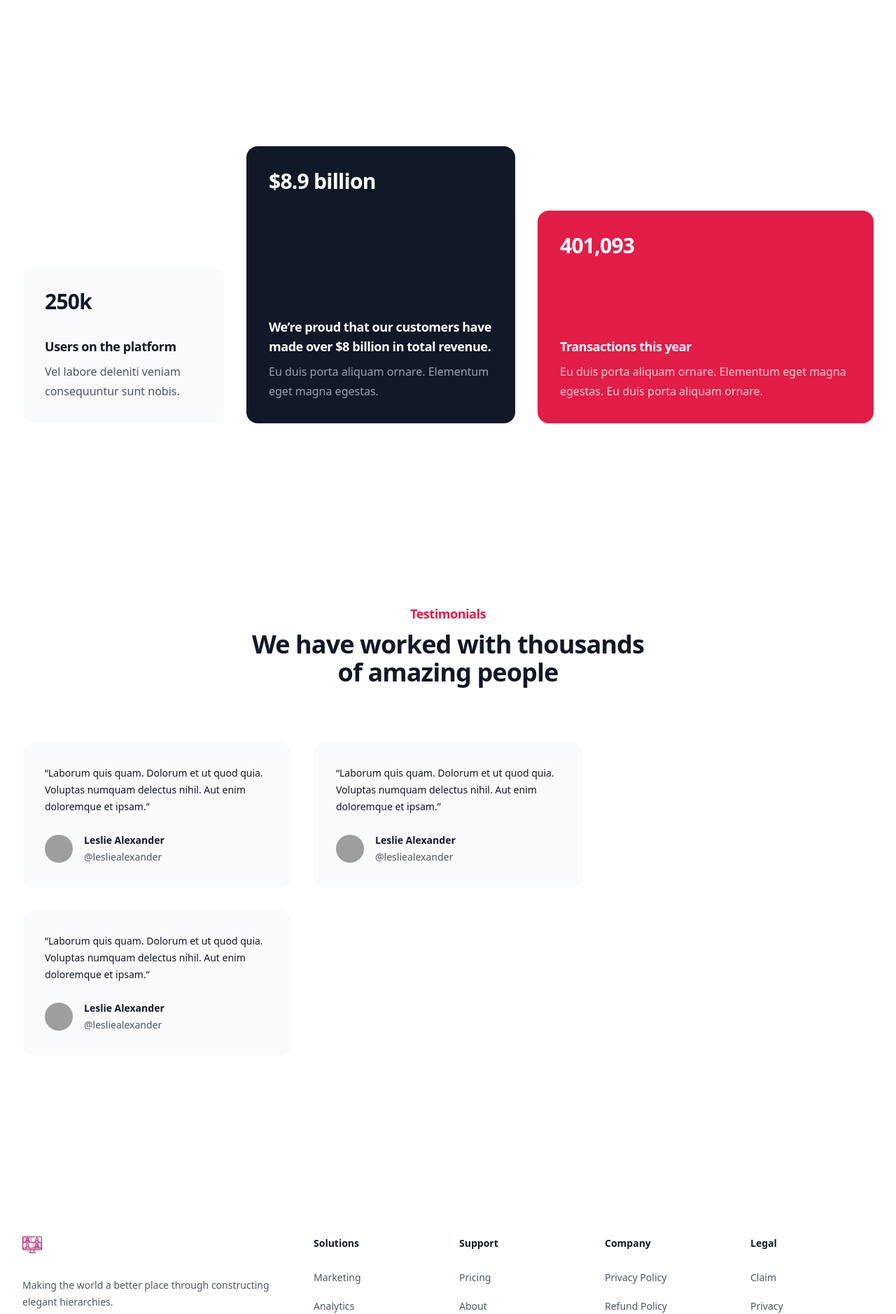
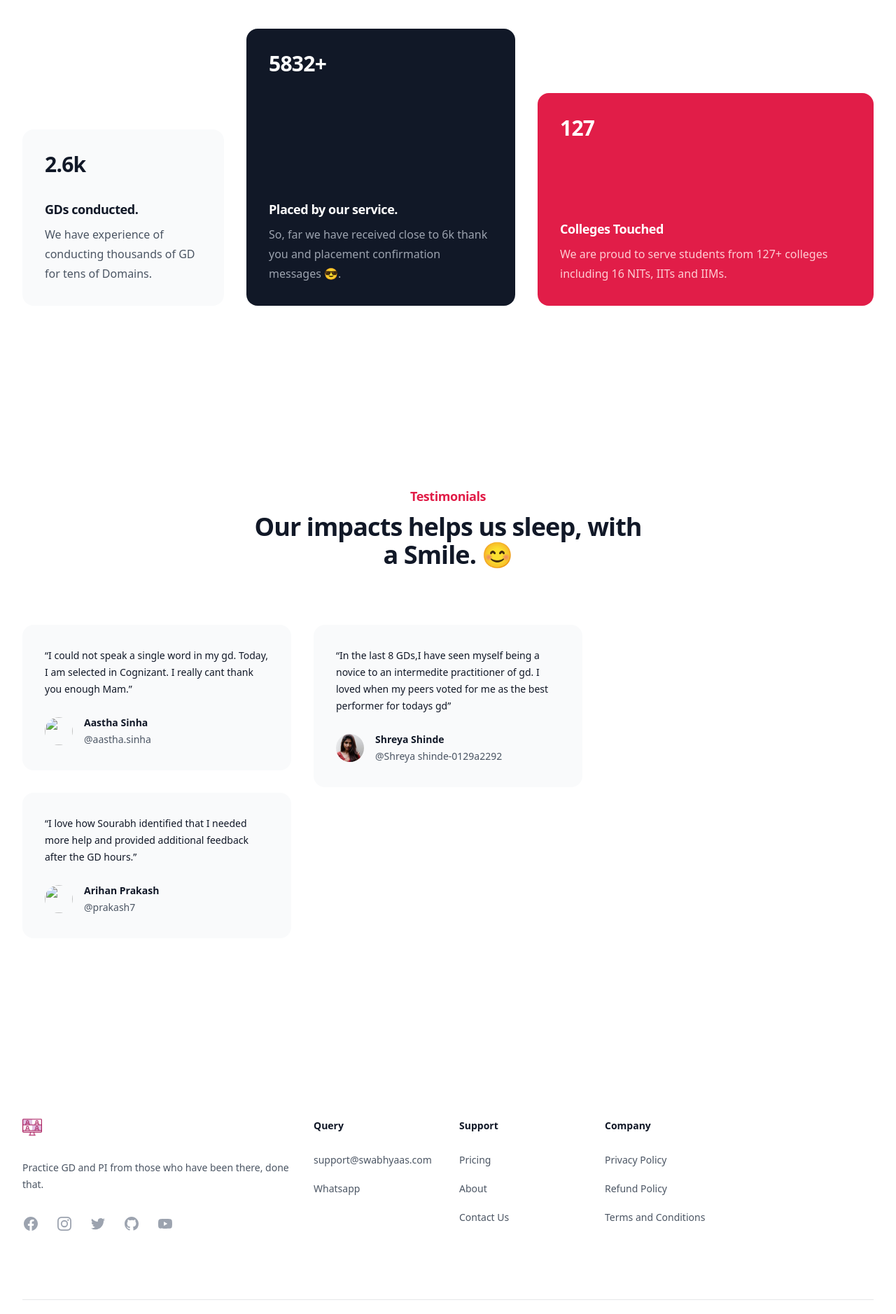
Before and after one commit to sourabhsinha396/groupdiscussion.co, a Django app: page / in a window 1280 px wide. Shown: the part 1859-3737 px from the top of the page at 70% size. Run offline with Django 4.2, Linux system fonts and the light colour scheme; some libraries are stand-ins or nearby versions; grey boxes are pictures that could not be loaded.

Commit message:
refactoring UI

```diff
--- a/swabhyaas/settings/production.py
+++ b/swabhyaas/settings/production.py
@@ -4,7 +4,7 @@ from colorama import Fore, Style
 DEBUG = False
 print(Fore.CYAN + "DEBUG is " + Fore.GREEN + str(DEBUG) + Style.RESET_ALL)
 
-ALLOWED_HOSTS = ['swabhyaas.com','www.swabhyaas.com',]
+ALLOWED_HOSTS = ['swabhyaas.com','www.swabhyaas.com','127.0.0.1']
 
 INSTALLED_APPS += ["anymail","storages",]
 
--- a/templates/authentication/choose_new_password.html
+++ b/templates/authentication/choose_new_password.html
@@ -36,10 +36,10 @@
         </form>
       </div>
 
-      <p class="mt-10 text-center text-sm text-gray-500">
+      <!-- <p class="mt-10 text-center text-sm text-gray-500">
         Not a member?
         <a href="#" class="font-semibold leading-6 text-rose-600 hover:text-rose-500">Start a 14 day free trial</a>
-      </p>
+      </p> -->
     </div>
   </div>
 {% endblock %}
--- a/templates/authentication/forgot_password.html
+++ b/templates/authentication/forgot_password.html
@@ -29,10 +29,10 @@
         </form>
       </div>
 
-      <p class="mt-10 text-center text-sm text-gray-500">
+      <!-- <p class="mt-10 text-center text-sm text-gray-500">
         Not a member?
         <a href="#" class="font-semibold leading-6 text-rose-600 hover:text-rose-500">Start a 14 day free trial</a>
-      </p>
+      </p> -->
     </div>
   </div>
 {% endblock %}
--- a/templates/common/snippets/features.html
+++ b/templates/common/snippets/features.html
@@ -5,27 +5,27 @@
       <div class="grid grid-cols-1 gap-x-8 gap-y-16 sm:gap-y-20 lg:grid-cols-2 lg:items-start">
         <div class="px-6 lg:px-0 lg:pr-4 lg:pt-4">
           <div class="mx-auto max-w-2xl lg:mx-0 lg:max-w-lg">
-            <h2 class="text-base font-semibold leading-7 text-rose-600">Deploy faster</h2>
-            <p class="mt-2 text-3xl font-bold tracking-tight text-gray-900 sm:text-4xl">A better workflow</p>
-            <p class="mt-6 text-lg leading-8 text-gray-600">Lorem ipsum, dolor sit amet consectetur adipisicing elit. Maiores impedit perferendis suscipit eaque, iste dolor cupiditate blanditiis ratione.</p>
+            <h2 class="text-base font-semibold leading-7 text-rose-600">Practice GD from Anywhere</h2>
+            <p class="mt-2 text-3xl font-bold tracking-tight text-gray-900 sm:text-4xl">Get Expert Feedback</p>
+            <p class="mt-6 text-lg leading-8 text-gray-600">Get feedbacks on where you can improve in an interview or group discussion.</p>
             <dl class="mt-10 max-w-xl space-y-8 text-base leading-7 text-gray-600 lg:max-w-none">
               <div class="relative pl-9">
                 <dt class="inline font-semibold text-gray-900">
                   <svg class="absolute left-1 top-1 h-5 w-5 text-rose-600" viewBox="0 0 20 20" fill="currentColor" aria-hidden="true">
                     <path fill-rule="evenodd" d="M5.5 17a4.5 4.5 0 01-1.44-8.765 4.5 4.5 0 018.302-3.046 3.5 3.5 0 014.504 4.272A4 4 0 0115 17H5.5zm3.75-2.75a.75.75 0 001.5 0V9.66l1.95 2.1a.75.75 0 101.1-1.02l-3.25-3.5a.75.75 0 00-1.1 0l-3.25 3.5a.75.75 0 101.1 1.02l1.95-2.1v4.59z" clip-rule="evenodd" />
                   </svg>
-                  Push to deploy.
+                  Harsh Truthfulness.
                 </dt>
-                <dd class="inline">Lorem ipsum, dolor sit amet consectetur adipisicing elit. Maiores impedit perferendis suscipit eaque, iste dolor cupiditate blanditiis ratione.</dd>
+                <dd class="inline">We do not set back or sit back when it comes to providing an honest feedback that can help you improve.</dd>
               </div>
               <div class="relative pl-9">
                 <dt class="inline font-semibold text-gray-900">
                   <svg class="absolute left-1 top-1 h-5 w-5 text-rose-600" viewBox="0 0 20 20" fill="currentColor" aria-hidden="true">
                     <path fill-rule="evenodd" d="M10 1a4.5 4.5 0 00-4.5 4.5V9H5a2 2 0 00-2 2v6a2 2 0 002 2h10a2 2 0 002-2v-6a2 2 0 00-2-2h-.5V5.5A4.5 4.5 0 0010 1zm3 8V5.5a3 3 0 10-6 0V9h6z" clip-rule="evenodd" />
                   </svg>
-                  SSL certificates.
+                  Expert Moderators and Interviewers.
                 </dt>
-                <dd class="inline">Anim aute id magna aliqua ad ad non deserunt sunt. Qui irure qui lorem cupidatat commodo.</dd>
+                <dd class="inline">Our Moderators and Interviewers come up with close to 4+ Years of Industry Experience.</dd>
               </div>
               <div class="relative pl-9">
                 <dt class="inline font-semibold text-gray-900">
@@ -33,9 +33,9 @@
                     <path d="M4.632 3.533A2 2 0 016.577 2h6.846a2 2 0 011.945 1.533l1.976 8.234A3.489 3.489 0 0016 11.5H4c-.476 0-.93.095-1.344.267l1.976-8.234z" />
                     <path fill-rule="evenodd" d="M4 13a2 2 0 100 4h12a2 2 0 100-4H4zm11.24 2a.75.75 0 01.75-.75H16a.75.75 0 01.75.75v.01a.75.75 0 01-.75.75h-.01a.75.75 0 01-.75-.75V15zm-2.25-.75a.75.75 0 00-.75.75v.01c0 .414.336.75.75.75H13a.75.75 0 00.75-.75V15a.75.75 0 00-.75-.75h-.01z" clip-rule="evenodd" />
                   </svg>
-                  Database backups.
+                  Considerate Pricing.
                 </dt>
-                <dd class="inline">Ac tincidunt sapien vehicula erat auctor pellentesque rhoncus. Et magna sit morbi lobortis.</dd>
+                <dd class="inline">Our Pricing is designed with an assumption that our consumers are students. Hence, affordable with zero compromize on Quality.</dd>
               </div>
             </dl>
           </div>
@@ -43,8 +43,8 @@
         <div class="sm:px-6 lg:px-0">
           <div class="relative isolate overflow-hidden bg-rose-500 px-6 pt-8 sm:mx-auto sm:max-w-2xl sm:rounded-3xl sm:pl-16 sm:pr-0 sm:pt-16 lg:mx-0 lg:max-w-none">
             <div class="absolute -inset-y-px -left-3 -z-10 w-full origin-bottom-left skew-x-[-30deg] bg-rose-100 opacity-20 ring-1 ring-inset ring-white" aria-hidden="true"></div>
-            <div class="mx-auto max-w-2xl sm:mx-0 sm:max-w-none">
-              <img src="https://tailwindui.com/img/component-images/project-app-screenshot.png" alt="Product screenshot" width="2432" height="1442" class="-mb-12 w-[57rem] max-w-none rounded-tl-xl bg-gray-800 ring-1 ring-white/10">
+            <div class="mx-auto max-w-lg sm:mx-0 sm:max-w-none">
+              <img src="{% static 'images/common/mock group discussion.png' %}" alt="Mock Group Discussion Icon" width="2432" height="1442" class="-mb-12 w-[57rem] max-w-none rounded-tl-xl bg-gray-800 ring-1 ring-white/10">
             </div>
             <div class="pointer-events-none absolute inset-0 ring-1 ring-inset ring-black/10 sm:rounded-3xl" aria-hidden="true"></div>
           </div>
--- a/templates/common/snippets/footer.html
+++ b/templates/common/snippets/footer.html
@@ -5,7 +5,7 @@
       <div class="xl:grid xl:grid-cols-3 xl:gap-8">
         <div class="space-y-8">
           <img class="h-7" src="{% static 'images/common/groupdiscussion.png' %}" alt="Swabhyaas">
-          <p class="text-sm leading-6 text-gray-600">Making the world a better place through constructing elegant hierarchies.</p>
+          <p class="text-sm leading-6 text-gray-600">Practice GD and PI from those who have been there, done that.</p>
           <div class="flex space-x-6">
             <a href="#" class="text-gray-400 hover:text-gray-500">
               <span class="sr-only">Facebook</span>
@@ -42,20 +42,20 @@
         <div class="mt-16 grid grid-cols-2 gap-8 xl:col-span-2 xl:mt-0">
           <div class="md:grid md:grid-cols-2 md:gap-8">
             <div>
-              <h3 class="text-sm font-semibold leading-6 text-gray-900">Solutions</h3>
+              <h3 class="text-sm font-semibold leading-6 text-gray-900">Query</h3>
               <ul role="list" class="mt-6 space-y-4">
                 <li>
-                  <a href="#" class="text-sm leading-6 text-gray-600 hover:text-gray-900">Marketing</a>
+                  <a href="mailto:support@swabhyaas.com" class="text-sm leading-6 text-gray-600 hover:text-gray-900">support@swabhyaas.com</a>
                 </li>
                 <li>
-                  <a href="#" class="text-sm leading-6 text-gray-600 hover:text-gray-900">Analytics</a>
+                  <a target="_blank" href="https://wa.me/918976585319?text=Need%20to%20practice%20Group%20Discussion" class="text-sm leading-6 text-gray-600 hover:text-gray-900">Whatsapp</a>
                 </li>
-                <li>
+                <!-- <li>
                   <a href="#" class="text-sm leading-6 text-gray-600 hover:text-gray-900">Commerce</a>
                 </li>
                 <li>
                   <a href="#" class="text-sm leading-6 text-gray-600 hover:text-gray-900">Insights</a>
-                </li>
+                </li> -->
               </ul>
             </div>
             <div class="mt-10 md:mt-0">
@@ -88,7 +88,7 @@
                 </li>
               </ul>
             </div>
-            <div class="mt-10 md:mt-0">
+            <!-- <div class="mt-10 md:mt-0">
               <h3 class="text-sm font-semibold leading-6 text-gray-900">Legal</h3>
               <ul role="list" class="mt-6 space-y-4">
                 <li>
@@ -101,7 +101,7 @@
                   <a href="#" class="text-sm leading-6 text-gray-600 hover:text-gray-900">Terms</a>
                 </li>
               </ul>
-            </div>
+            </div> -->
           </div>
         </div>
       </div>
--- a/templates/common/snippets/hero.html
+++ b/templates/common/snippets/hero.html
@@ -5,15 +5,15 @@
       <div class="absolute inset-y-0 right-1/2 -z-10 -mr-96 w-[200%] origin-top-right skew-x-[-30deg] bg-white shadow-xl shadow-rose-600/10 ring-1 ring-rose-50 sm:-mr-80 lg:-mr-96" aria-hidden="true"></div>
       <div class="mx-auto max-w-7xl px-6 py-32 sm:py-40 lg:px-8">
         <div class="mx-auto max-w-2xl lg:mx-0 lg:grid lg:max-w-none lg:grid-cols-2 lg:gap-x-16 lg:gap-y-6 xl:grid-cols-1 xl:grid-rows-1 xl:gap-x-8">
-          <h1 class="max-w-2xl text-4xl font-bold tracking-tight text-gray-900 sm:text-6xl lg:col-span-2 xl:col-auto">We’re changing the way people connect.</h1>
+          <h1 class="max-w-2xl text-4xl font-bold tracking-tight text-gray-900 sm:text-6xl lg:col-span-2 xl:col-auto">Practice Group Discussions and Mock Interview</h1>
           <div class="mt-6 max-w-xl lg:mt-0 xl:col-end-1 xl:row-start-1">
-            <p class="text-lg leading-8 text-gray-600">Anim aute id magna aliqua ad ad non deserunt sunt. Qui irure qui lorem cupidatat commodo. Elit sunt amet fugiat veniam occaecat fugiat aliqua. Anim aute id magna aliqua ad ad non deserunt sunt. Qui irure qui lorem cupidatat commodo.</p>
+            <p class="text-lg leading-8 text-gray-600">The more you sweat in training ground, the lesser you bleed in battleground. Pre-Prepare yourself with the concepts of GD and PI by practicing online with us.</p>
             <div class="mt-10 flex items-center gap-x-6">
-              <a href="#" class="rounded-md bg-rose-600 px-3.5 py-2.5 text-sm font-semibold text-white shadow-sm hover:bg-rose-500 focus-visible:outline focus-visible:outline-2 focus-visible:outline-offset-2 focus-visible:outline-rose-600">Get started</a>
-              <a href="#" class="text-sm font-semibold leading-6 text-gray-900">Learn more <span aria-hidden="true">→</span></a>
+              <a href="{% url 'groupdiscussions:list_group_discussions' %}" class="rounded-md bg-rose-600 px-3.5 py-2.5 text-sm font-semibold text-white shadow-sm hover:bg-rose-500 focus-visible:outline focus-visible:outline-2 focus-visible:outline-offset-2 focus-visible:outline-rose-600">Book GD/PI</a>
+              <a href="{% url 'blogs:blog_list' %}" class="text-sm font-semibold leading-6 text-gray-900">GD Topics <span aria-hidden="true" class="text-rose-500">→</span></a>
             </div>
           </div>
-          <img src="{% static 'images/common/online group discussion.png' %}" alt="" class="px-5 w-full max-w-lg rounded-2xl object-cover lg:mt-0 lg:max-w-none xl:row-span-2 xl:row-end-2">
+          <img src="{% static 'images/common/practice group discussion.png' %}" alt="" class="px-5 w-full max-w-lg rounded-2xl object-cover lg:mt-0 lg:max-w-none xl:row-span-2 xl:row-end-2">
         </div>
       </div>
       <div class="absolute inset-x-0 bottom-0 -z-10 h-24 bg-gradient-to-t from-white sm:h-32"></div>
--- a/templates/common/snippets/navbar.html
+++ b/templates/common/snippets/navbar.html
@@ -122,6 +122,9 @@
                     {% endif %}
                     <ul class="py-1 text-gray-500 dark:text-gray-400" aria-labelledby="dropdown">
                         <li>
+                            <a href="{% url 'blogs:blog_list' %}" class="block py-2 px-4 text-sm hover:bg-gray-100 dark:hover:bg-gray-600 dark:text-gray-400 dark:hover:text-white">GD Topics</a>
+                        </li>
+                        <li>
                             <a href="{% url 'groupdiscussions:list_group_discussions' %}" class="block py-2 px-4 text-sm hover:bg-gray-100 dark:hover:bg-gray-600 dark:text-gray-400 dark:hover:text-white">Schedule GD</a>
                         </li>
                         <li>
--- a/templates/common/snippets/stats.html
+++ b/templates/common/snippets/stats.html
@@ -2,24 +2,24 @@
     <div class="mx-auto max-w-7xl px-6 lg:px-8">
       <div class="mx-auto mt-16 flex max-w-2xl flex-col gap-8 lg:mx-0 lg:mt-20 lg:max-w-none lg:flex-row lg:items-end">
         <div class="flex flex-col-reverse justify-between gap-x-16 gap-y-8 rounded-2xl bg-gray-50 p-8 sm:w-3/4 sm:max-w-md sm:flex-row-reverse sm:items-end lg:w-72 lg:max-w-none lg:flex-none lg:flex-col lg:items-start">
-          <p class="flex-none text-3xl font-bold tracking-tight text-gray-900">250k</p>
+          <p class="flex-none text-3xl font-bold tracking-tight text-gray-900">2.6k</p>
           <div class="sm:w-80 sm:shrink lg:w-auto lg:flex-none">
-            <p class="text-lg font-semibold tracking-tight text-gray-900">Users on the platform</p>
-            <p class="mt-2 text-base leading-7 text-gray-600">Vel labore deleniti veniam consequuntur sunt nobis.</p>
+            <p class="text-lg font-semibold tracking-tight text-gray-900">GDs conducted.</p>
+            <p class="mt-2 text-base leading-7 text-gray-600">We have experience of conducting thousands of GD for tens of Domains.</p>
           </div>
         </div>
         <div class="flex flex-col-reverse justify-between gap-x-16 gap-y-8 rounded-2xl bg-gray-900 p-8 sm:flex-row-reverse sm:items-end lg:w-full lg:max-w-sm lg:flex-auto lg:flex-col lg:items-start lg:gap-y-44">
-          <p class="flex-none text-3xl font-bold tracking-tight text-white">$8.9 billion</p>
+          <p class="flex-none text-3xl font-bold tracking-tight text-white">5832+</p>
           <div class="sm:w-80 sm:shrink lg:w-auto lg:flex-none">
-            <p class="text-lg font-semibold tracking-tight text-white">We’re proud that our customers have made over $8 billion in total revenue.</p>
-            <p class="mt-2 text-base leading-7 text-gray-400">Eu duis porta aliquam ornare. Elementum eget magna egestas.</p>
+            <p class="text-lg font-semibold tracking-tight text-white">Placed by our service.</p>
+            <p class="mt-2 text-base leading-7 text-gray-400">So, far we have received close to 6k thank you and placement confirmation messages 😎.</p>
           </div>
         </div>
         <div class="flex flex-col-reverse justify-between gap-x-16 gap-y-8 rounded-2xl bg-rose-600 p-8 sm:w-11/12 sm:max-w-xl sm:flex-row-reverse sm:items-end lg:w-full lg:max-w-none lg:flex-auto lg:flex-col lg:items-start lg:gap-y-28">
-          <p class="flex-none text-3xl font-bold tracking-tight text-white">401,093</p>
+          <p class="flex-none text-3xl font-bold tracking-tight text-white">127</p>
           <div class="sm:w-80 sm:shrink lg:w-auto lg:flex-none">
-            <p class="text-lg font-semibold tracking-tight text-white">Transactions this year</p>
-            <p class="mt-2 text-base leading-7 text-rose-200">Eu duis porta aliquam ornare. Elementum eget magna egestas. Eu duis porta aliquam ornare.</p>
+            <p class="text-lg font-semibold tracking-tight text-white">Colleges Touched</p>
+            <p class="mt-2 text-base leading-7 text-rose-200">We are proud to serve students from 127+ colleges including 16 NITs, IITs and IIMs.</p>
           </div>
         </div>
       </div>
--- a/templates/common/snippets/testimonials.html
+++ b/templates/common/snippets/testimonials.html
@@ -1,21 +1,22 @@
+{% load static %}
 <div class="bg-white py-24 sm:py-32">
     <div class="mx-auto max-w-7xl px-6 lg:px-8">
       <div class="mx-auto max-w-xl text-center">
         <h2 class="text-lg font-semibold leading-8 tracking-tight text-rose-600">Testimonials</h2>
-        <p class="mt-2 text-3xl font-bold tracking-tight text-gray-900 sm:text-4xl">We have worked with thousands of amazing people</p>
+        <p class="mt-2 text-3xl font-bold tracking-tight text-gray-900 sm:text-4xl">Our impacts helps us sleep, with a Smile. 😊</p>
       </div>
       <div class="mx-auto mt-16 flow-root max-w-2xl sm:mt-20 lg:mx-0 lg:max-w-none">
         <div class="-mt-8 sm:-mx-4 sm:columns-2 sm:text-[0] lg:columns-3">
           <div class="pt-8 sm:inline-block sm:w-full sm:px-4">
             <figure class="rounded-2xl bg-gray-50 p-8 text-sm leading-6">
               <blockquote class="text-gray-900">
-                <p>“Laborum quis quam. Dolorum et ut quod quia. Voluptas numquam delectus nihil. Aut enim doloremque et ipsam.”</p>
+                <p>“I could not speak a single word in my gd. Today, I am selected in Cognizant. I really cant thank you enough Mam.”</p>
               </blockquote>
               <figcaption class="mt-6 flex items-center gap-x-4">
-                <img class="h-10 w-10 rounded-full bg-gray-50" src="https://images.unsplash.com/photo-1494790108377-be9c29b29330?ixlib=rb-1.2.1&ixid=eyJhcHBfaWQiOjEyMDd9&auto=format&fit=facearea&facepad=2&w=256&h=256&q=80" alt="">
+                <img class="h-10 w-10 rounded-full bg-gray-50" src="" alt="">
                 <div>
-                  <div class="font-semibold text-gray-900">Leslie Alexander</div>
-                  <div class="text-gray-600">@lesliealexander</div>
+                  <div class="font-semibold text-gray-900">Aastha Sinha</div>
+                  <div class="text-gray-600">@aastha.sinha</div>
                 </div>
               </figcaption>
             </figure>
@@ -24,13 +25,13 @@
           <div class="pt-8 sm:inline-block sm:w-full sm:px-4">
             <figure class="rounded-2xl bg-gray-50 p-8 text-sm leading-6">
               <blockquote class="text-gray-900">
-                <p>“Laborum quis quam. Dolorum et ut quod quia. Voluptas numquam delectus nihil. Aut enim doloremque et ipsam.”</p>
+                <p>“I love how Sourabh identified that I needed more help and provided additional feedback after the GD hours.”</p>
               </blockquote>
               <figcaption class="mt-6 flex items-center gap-x-4">
-                <img class="h-10 w-10 rounded-full bg-gray-50" src="https://images.unsplash.com/photo-1494790108377-be9c29b29330?ixlib=rb-1.2.1&ixid=eyJhcHBfaWQiOjEyMDd9&auto=format&fit=facearea&facepad=2&w=256&h=256&q=80" alt="">
+                <img class="h-10 w-10 rounded-full bg-gray-50" src="" alt="">
                 <div>
-                  <div class="font-semibold text-gray-900">Leslie Alexander</div>
-                  <div class="text-gray-600">@lesliealexander</div>
+                  <div class="font-semibold text-gray-900">Arihan Prakash</div>
+                  <div class="text-gray-600">@prakash7</div>
                 </div>
               </figcaption>
             </figure>
@@ -39,13 +40,13 @@
           <div class="pt-8 sm:inline-block sm:w-full sm:px-4">
             <figure class="rounded-2xl bg-gray-50 p-8 text-sm leading-6">
               <blockquote class="text-gray-900">
-                <p>“Laborum quis quam. Dolorum et ut quod quia. Voluptas numquam delectus nihil. Aut enim doloremque et ipsam.”</p>
+                <p>“In the last 8 GDs,I have seen myself being a novice to an intermedite practitioner of gd. I loved when my peers voted for me as the best performer for todays gd”</p>
               </blockquote>
               <figcaption class="mt-6 flex items-center gap-x-4">
-                <img class="h-10 w-10 rounded-full bg-gray-50" src="https://images.unsplash.com/photo-1494790108377-be9c29b29330?ixlib=rb-1.2.1&ixid=eyJhcHBfaWQiOjEyMDd9&auto=format&fit=facearea&facepad=2&w=256&h=256&q=80" alt="">
+                <img class="h-10 w-10 rounded-full bg-gray-50" src="{% static 'images/common/ashwini shinde.jpg' %}" alt="">
                 <div>
-                  <div class="font-semibold text-gray-900">Leslie Alexander</div>
-                  <div class="text-gray-600">@lesliealexander</div>
+                  <div class="font-semibold text-gray-900">Shreya Shinde</div>
+                  <div class="text-gray-600">@Shreya shinde-0129a2292</div>
                 </div>
               </figcaption>
             </figure>
```
Also changed, not shown: templates/authentication/login.html (+5 -5 lines), templates/authentication/signup.html (+5 -5 lines), templates/common/contact_us.html (+5 -5 lines), templates/groupdiscussions/gd_list.html (+9 -0 lines), README.md (added), static/images/common/ashwini shinde.jpg (added), static/images/common/mock group discussion.png (added), static/images/common/practice group discussion.png (added).
